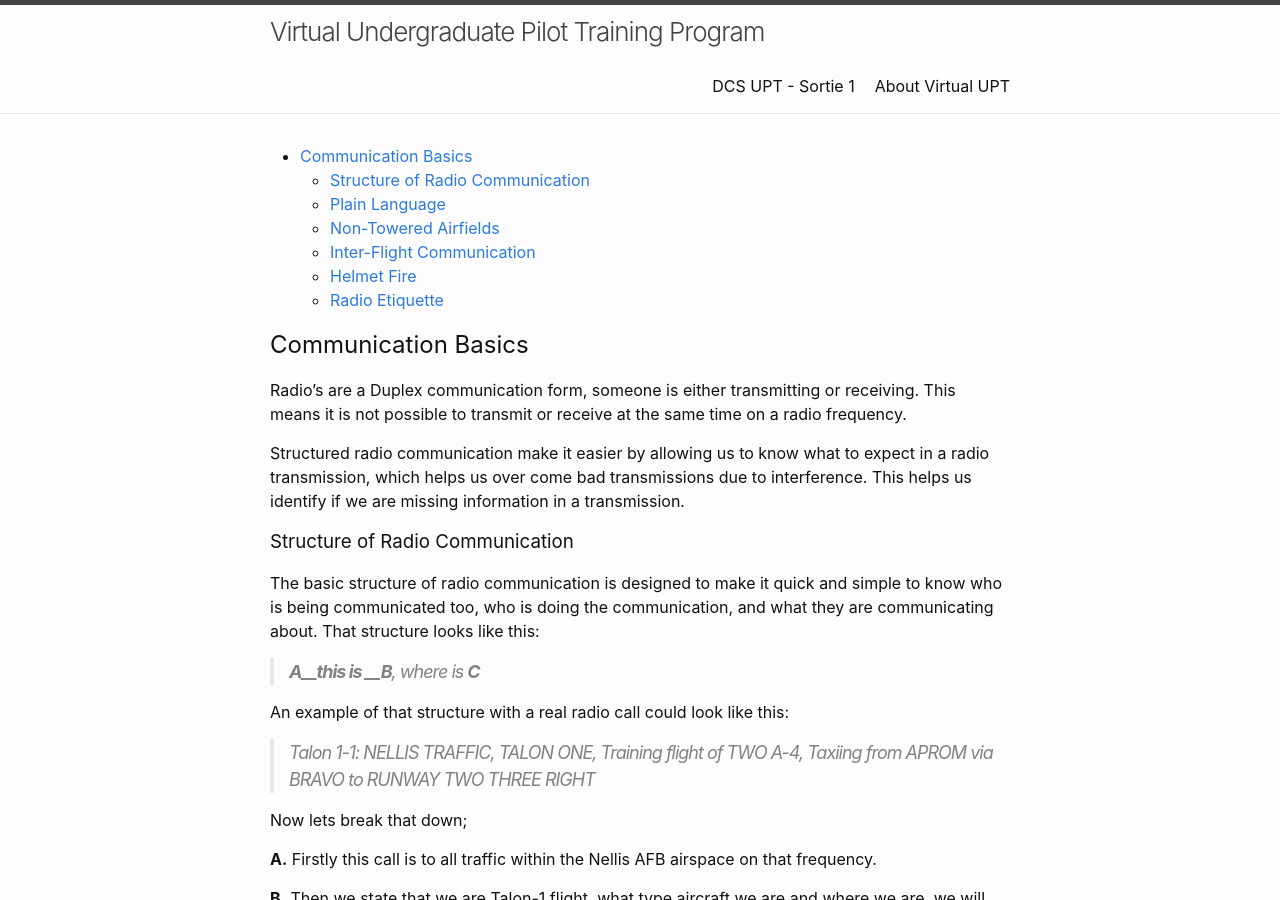
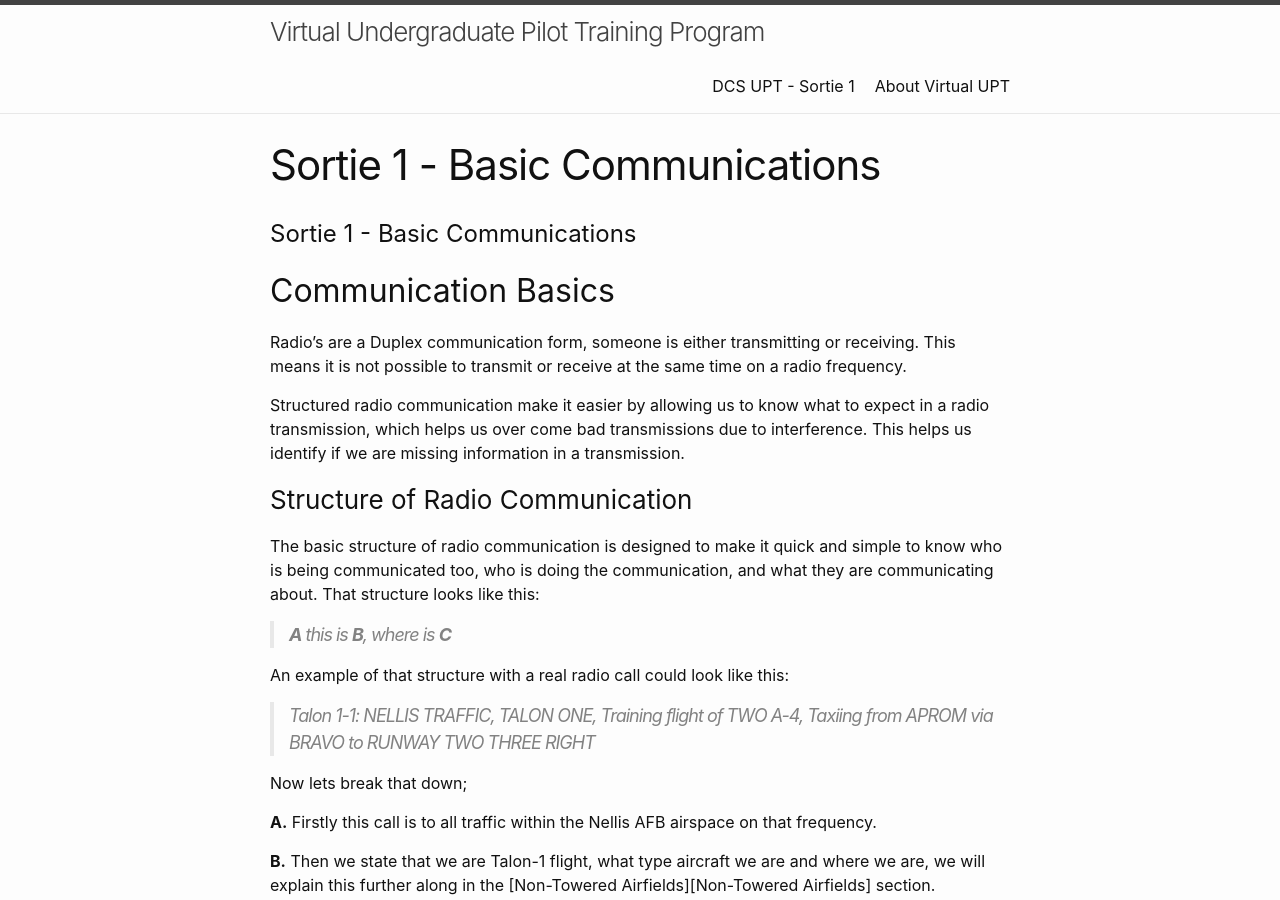
Before and after one commit to itsdotbmp/Undergraduate-Pilot-Training, a Jekyll site: the page built from sortie-1/basic_radio/index.md, in a window 1280 px wide and 900 px high. Built offline with Jekyll 4.4.1, drawn with Linux system fonts in a browser that asks for light colours; our own code applies the rules of GitHub Pages for plain Markdown files.

Commit message:
Update index.md

```diff
--- a/sortie-1/basic_radio/index.md
+++ b/sortie-1/basic_radio/index.md
@@ -1,9 +1,5 @@
----
-layout: training
-title: Sortie 1 - Basic Radio Communications
-toc: true
-permalink: ../sortie-1/basic_radio
----
+# Sortie 1 - Basic Communications
+
 
 ## Communication Basics
 Radio's are a Duplex communication form, someone is either transmitting or receiving. This means it is not possible to transmit or receive at the same time on a radio frequency.
@@ -13,7 +9,7 @@
 ### Structure of Radio Communication
 The basic structure of radio communication is designed to make it quick and simple to know who is being communicated too, who is doing the communication, and what they are communicating about.
 That structure looks like this:
-> __A__this is __B__, where is __C__
+> **A** this is **B**, where is **C**
 
 An example of that structure with a real radio call could look like this:
 > Talon 1-1: NELLIS TRAFFIC, TALON ONE, Training flight of TWO A-4, Taxiing from APROM via BRAVO to RUNWAY TWO THREE RIGHT
```
